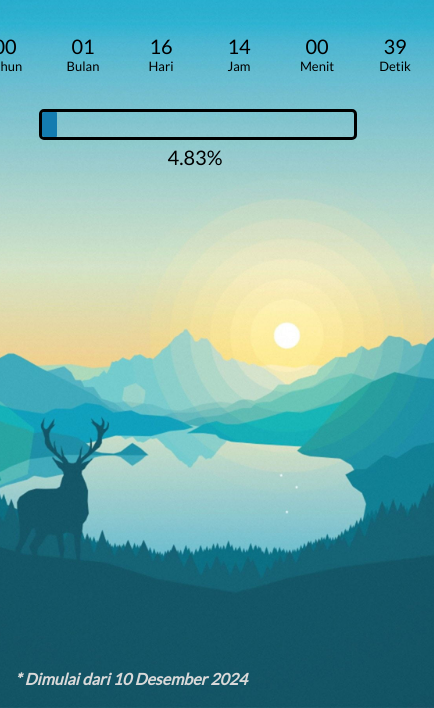
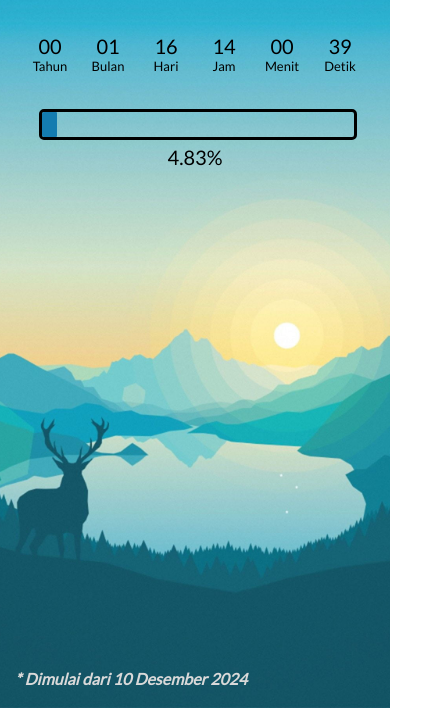
Before and after one commit to Prounded/day-counter, a plain HTML site: page index.html in a window 390 px wide. Shown: the part 136-844 px from the top of the page, 434 px wide, since content can reach past the window. Drawn offline with Linux system fonts and the light colour scheme.

Commit message:
style.css

```diff
--- a/style.css
+++ b/style.css
@@ -91,10 +91,10 @@ body{
 
     .displayNumberLength{
         font-size: 20px;
+        width: 30px;
     }
 
     .dayDetails{
-        margin-left: 10px;
         font-size: 13px;
     }
 }
```
